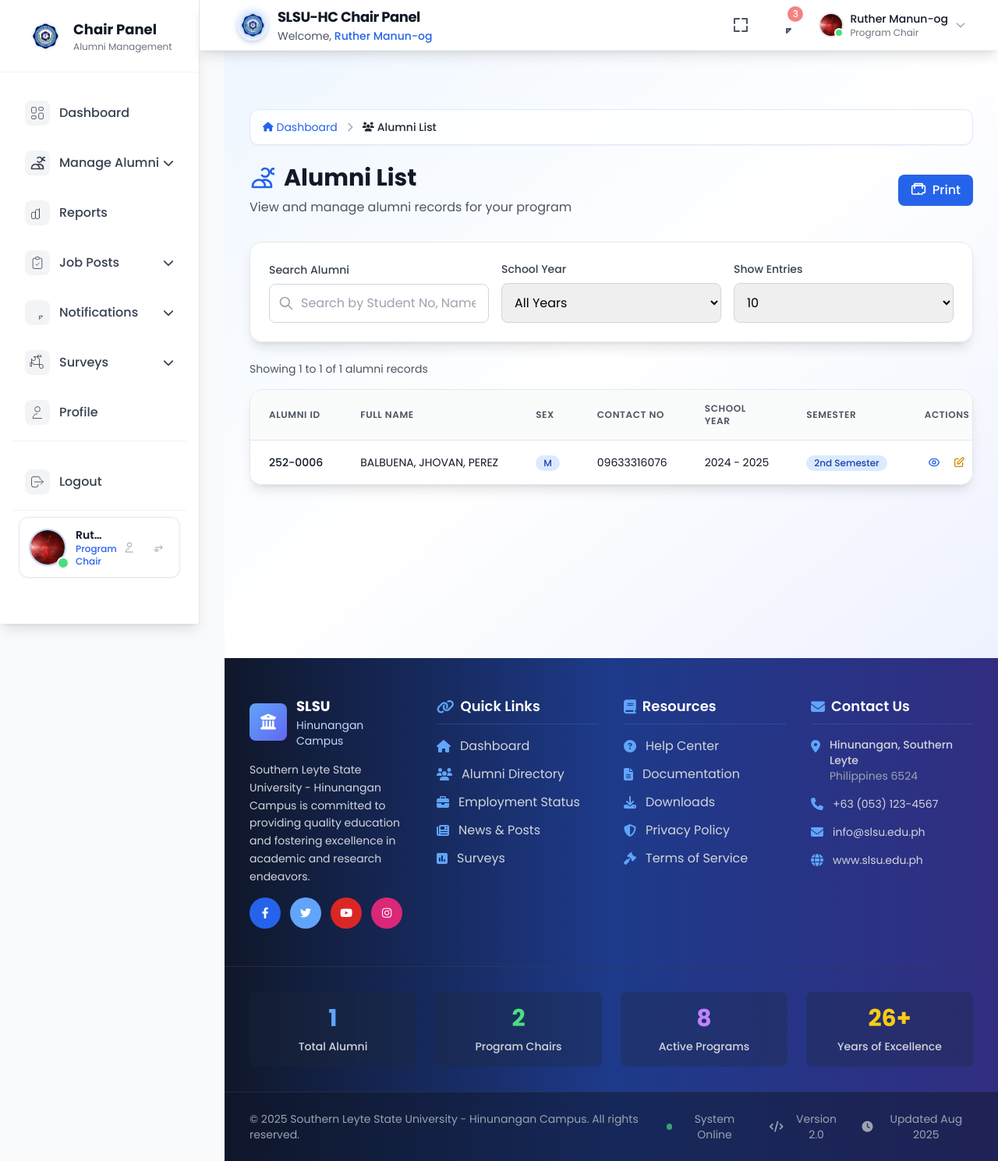
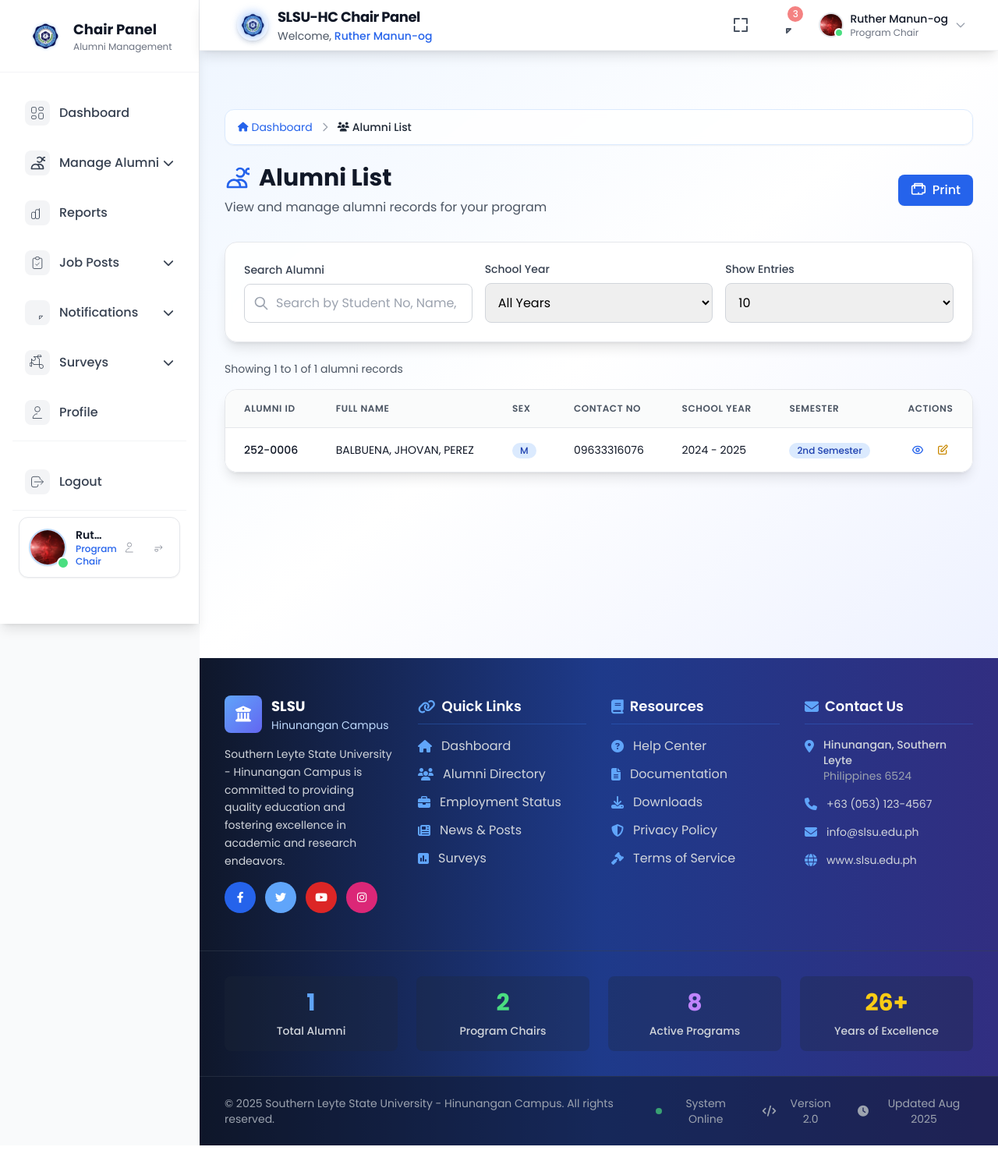
Before and after one commit to jhovs27/Web-based-Alumni-Tracker, a PHP site: page /program_chair/alumni_list.php in a window 1280 px wide. Shown: the whole page at 78% size. Run offline with PHP 8.4, Linux system fonts and the light colour scheme; the visitor is signed in with stand-in values (Sample User, id 1); data comes from the database, SQL or seed files in the repository; some libraries are stand-ins or nearby versions.

Commit message:
aligned the main content to the sidebar

```diff
--- a/Web-based/program_chair/includes/footer.php
+++ b/Web-based/program_chair/includes/footer.php
@@ -1,4 +1,4 @@
-<footer class="bg-gradient-to-r from-slate-900 via-blue-900 to-indigo-900 text-white mt-auto lg:ml-72">
+<footer class="bg-gradient-to-r from-slate-900 via-blue-900 to-indigo-900 text-white mt-auto lg:ml-64 lg:w-[calc(100%-16rem)]">
     <!-- Main Footer Content -->
     <div class="px-4 sm:px-6 lg:px-8 py-12">
         <div class="grid grid-cols-1 md:grid-cols-2 xl:grid-cols-4 gap-8">
--- a/program_chair/alumni_list.php
+++ b/program_chair/alumni_list.php
@@ -178,7 +178,7 @@ $breadcrumbs = [
     <?php include 'includes/breadcrumb.php'; ?>
 
     <!-- Main Content -->
-    <main class="lg:ml-72 pt-16 min-h-screen bg-gradient-to-br from-blue-50 via-white to-indigo-50">
+    <main class="lg:ml-64 pt-16 min-h-screen bg-gradient-to-br from-blue-50 via-white to-indigo-50">
         <div class="p-4 sm:p-6 lg:p-8">
             <!-- Breadcrumb Navigation -->
             <div class="mb-6">
--- a/program_chair/chair-reports.php
+++ b/program_chair/chair-reports.php
@@ -66,7 +66,7 @@ include 'includes/header.php';
     <?php include 'includes/breadcrumb.php'; ?>
 
     <!-- Main Content -->
-    <main class="lg:ml-72 pt-16 min-h-screen bg-gradient-to-br from-blue-50 via-white to-indigo-50">
+    <main class="lg:ml-64 pt-16 min-h-screen bg-gradient-to-br from-blue-50 via-white to-indigo-50">
         <div class="p-4 sm:p-6 lg:p-8">
             <!-- Breadcrumb Navigation -->
             <div class="mb-6">
--- a/program_chair/chair_profile.php
+++ b/program_chair/chair_profile.php
@@ -200,7 +200,7 @@ include 'includes/header.php';
     <?php include 'includes/breadcrumb.php'; ?>
 
     <!-- Main Content -->
-    <main class="lg:ml-72 pt-16 min-h-screen bg-gradient-to-br from-blue-50 via-white to-indigo-50">
+    <main class="lg:ml-64 pt-16 min-h-screen bg-gradient-to-br from-blue-50 via-white to-indigo-50">
         <div class="p-4 sm:p-6 lg:p-8">
             <!-- Breadcrumb Navigation -->
             <div class="mb-6">
--- a/program_chair/create-posts.php
+++ b/program_chair/create-posts.php
@@ -42,7 +42,7 @@ if (isset($_SESSION['error'])) {
     <?php include 'includes/breadcrumb.php'; ?>
 
     <!-- Main Content -->
-    <main class="lg:ml-72 pt-16 min-h-screen bg-gradient-to-br from-blue-50 via-white to-indigo-50">
+    <main class="lg:ml-64 pt-16 min-h-screen bg-gradient-to-br from-blue-50 via-white to-indigo-50">
         <div class="p-4 sm:p-6 lg:p-8">
             <!-- Breadcrumb Navigation -->
             <div class="mb-6">
--- a/program_chair/create-survey.php
+++ b/program_chair/create-survey.php
@@ -89,7 +89,7 @@ if ($_SERVER['REQUEST_METHOD'] === 'POST') {
     <?php include 'includes/breadcrumb.php'; ?>
 
     <!-- Main Content -->
-    <main class="lg:ml-72 pt-16 min-h-screen bg-gradient-to-br from-blue-50 via-white to-indigo-50">
+    <main class="lg:ml-64 pt-16 min-h-screen bg-gradient-to-br from-blue-50 via-white to-indigo-50">
         <div class="p-4 sm:p-6 lg:p-8">
             <!-- Breadcrumb Navigation -->
             <div class="mb-6">
--- a/program_chair/edit-post.php
+++ b/program_chair/edit-post.php
@@ -141,7 +141,7 @@ try {
     <?php include 'includes/breadcrumb.php'; ?>
 
     <!-- Main Content -->
-    <main class="lg:ml-72 pt-16 min-h-screen bg-gradient-to-br from-blue-50 via-white to-indigo-50">
+    <main class="lg:ml-64 pt-16 min-h-screen bg-gradient-to-br from-blue-50 via-white to-indigo-50">
         <div class="p-4 sm:p-6 lg:p-8">
             <!-- Page Header -->
             <div class="bg-white/90 backdrop-blur-sm rounded-2xl shadow-lg border border-blue-100 p-6 mb-8">
--- a/program_chair/edit-survey.php
+++ b/program_chair/edit-survey.php
@@ -117,7 +117,7 @@ $questions_json = $survey['questions'] ?? '[]';
     <?php include 'includes/navbar.php'; ?>
 
     <!-- Main Content -->
-    <main class="lg:ml-72 pt-16 min-h-screen bg-gradient-to-br from-blue-50 via-white to-indigo-50">
+    <main class="lg:ml-64 pt-16 min-h-screen bg-gradient-to-br from-blue-50 via-white to-indigo-50">
         <div class="p-4 sm:p-6 lg:p-8">
             <!-- Breadcrumb Navigation -->
             <div class="mb-6">
--- a/program_chair/email.php
+++ b/program_chair/email.php
@@ -52,7 +52,7 @@ if (isset($_POST['send_email'])) {
 </head>
 <body class="bg-gray-50">
     <!-- Main Content -->
-    <main class="lg:ml-72 pt-16 min-h-screen bg-gradient-to-br from-blue-50 via-white to-indigo-50">
+    <main class="lg:ml-64 pt-16 min-h-screen bg-gradient-to-br from-blue-50 via-white to-indigo-50">
         <div class="p-4 sm:p-6 lg:p-8">
             <!-- Breadcrumb Navigation -->
             <div class="mb-6">
--- a/program_chair/employment_status.php
+++ b/program_chair/employment_status.php
@@ -79,7 +79,7 @@ $breadcrumbs = [
     <?php include 'includes/breadcrumb.php'; ?>
 
     <!-- Main Content -->
-    <main class="lg:ml-72 pt-16 min-h-screen bg-gradient-to-br from-blue-50 via-white to-indigo-50">
+    <main class="lg:ml-64 pt-16 min-h-screen bg-gradient-to-br from-blue-50 via-white to-indigo-50">
         <div class="p-4 sm:p-6 lg:p-8">
             <!-- Breadcrumb Navigation -->
             <div class="mb-6">
--- a/program_chair/includes/footer.php
+++ b/program_chair/includes/footer.php
@@ -1,4 +1,4 @@
-<footer class="bg-gradient-to-r from-slate-900 via-blue-900 to-indigo-900 text-white mt-auto lg:ml-72">
+<footer class="bg-gradient-to-r from-slate-900 via-blue-900 to-indigo-900 text-white mt-auto lg:ml-64 lg:w-[calc(100%-16rem)]">
     <!-- Main Footer Content -->
     <div class="px-4 sm:px-6 lg:px-8 py-12">
         <div class="grid grid-cols-1 md:grid-cols-2 xl:grid-cols-4 gap-8">
--- a/program_chair/manage-posts.php
+++ b/program_chair/manage-posts.php
@@ -349,7 +349,7 @@ if ((isset($_GET['ajax']) && $_GET['ajax'] == '1') || (isset($_SERVER['HTTP_X_RE
     <?php include 'includes/breadcrumb.php'; ?>
 
     <!-- Main Content -->
-    <main class="lg:ml-72 pt-16 min-h-screen bg-gradient-to-br from-blue-50 via-white to-indigo-50">
+    <main class="lg:ml-64 pt-16 min-h-screen bg-gradient-to-br from-blue-50 via-white to-indigo-50">
         <div class="p-4 sm:p-6 lg:p-8">
             <!-- Breadcrumb Navigation -->
             <div class="mb-6">
--- a/program_chair/manage-surveys.php
+++ b/program_chair/manage-surveys.php
@@ -200,7 +200,7 @@ if (!empty($_SERVER['HTTP_X_REQUESTED_WITH']) && strtolower($_SERVER['HTTP_X_REQ
     <?php include 'includes/breadcrumb.php'; ?>
 
     <!-- Main Content -->
-    <main class="lg:ml-72 pt-16 min-h-screen bg-gradient-to-br from-blue-50 via-white to-indigo-50">
+    <main class="lg:ml-64 pt-16 min-h-screen bg-gradient-to-br from-blue-50 via-white to-indigo-50">
         <div class="p-4 sm:p-6 lg:p-8">
             <!-- Breadcrumb Navigation (always render) -->
             <div class="mb-6">
--- a/program_chair/sms.php
+++ b/program_chair/sms.php
@@ -69,7 +69,7 @@ if (isset($_POST['send_sms'])) {
 </head>
 <body class="bg-gray-50">
     <!-- Main Content -->
-    <main class="lg:ml-72 pt-16 min-h-screen bg-gradient-to-br from-blue-50 via-white to-indigo-50">
+    <main class="lg:ml-64 pt-16 min-h-screen bg-gradient-to-br from-blue-50 via-white to-indigo-50">
         <div class="p-4 sm:p-6 lg:p-8">
             <!-- Breadcrumb Navigation -->
             <div class="mb-6">
--- a/program_chair/view-post.php
+++ b/program_chair/view-post.php
@@ -104,7 +104,7 @@ include 'includes/header.php';
     <?php include 'includes/breadcrumb.php'; ?>
 
     <!-- Main Content -->
-    <main class="lg:ml-72 pt-16 min-h-screen bg-gradient-to-br from-blue-50 via-white to-indigo-50">
+    <main class="lg:ml-64 pt-16 min-h-screen bg-gradient-to-br from-blue-50 via-white to-indigo-50">
         <div class="p-4 sm:p-6 lg:p-8">
             <!-- Breadcrumb Navigation -->
             <div class="mb-6">
```
